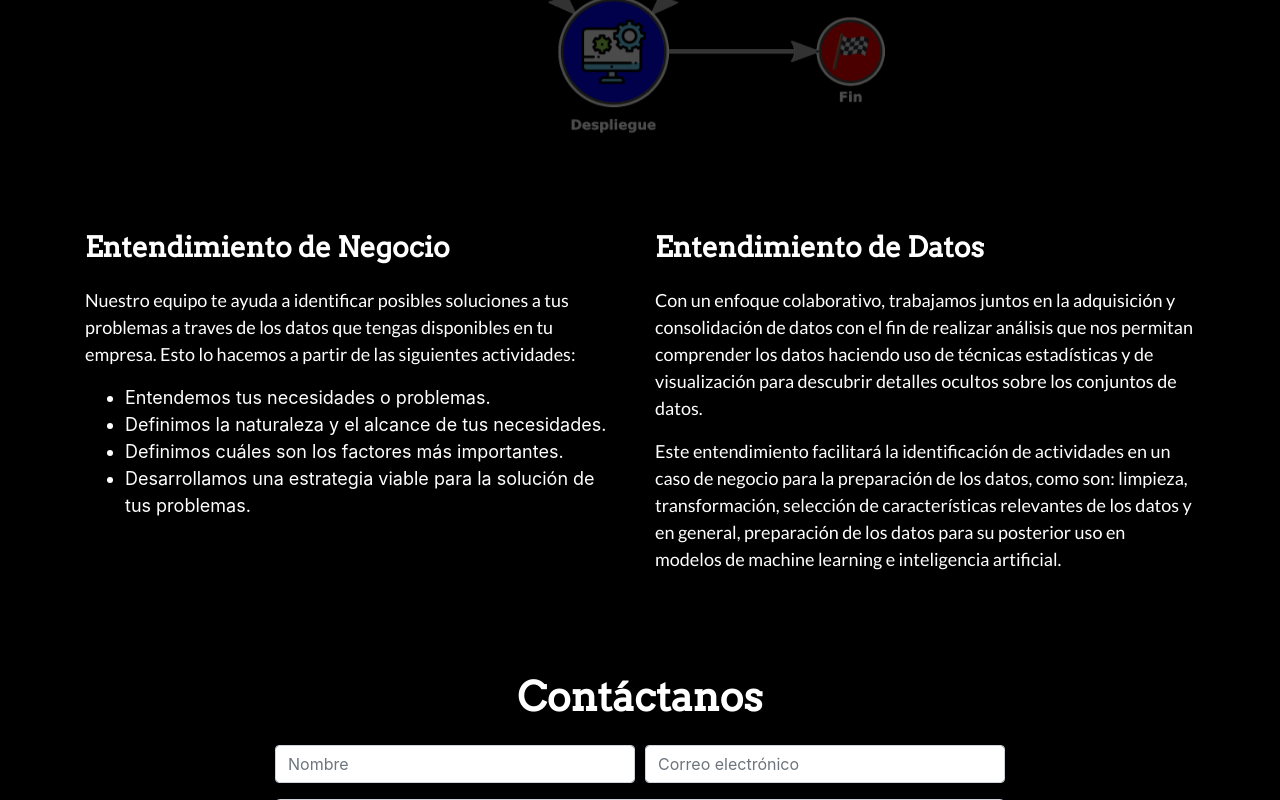
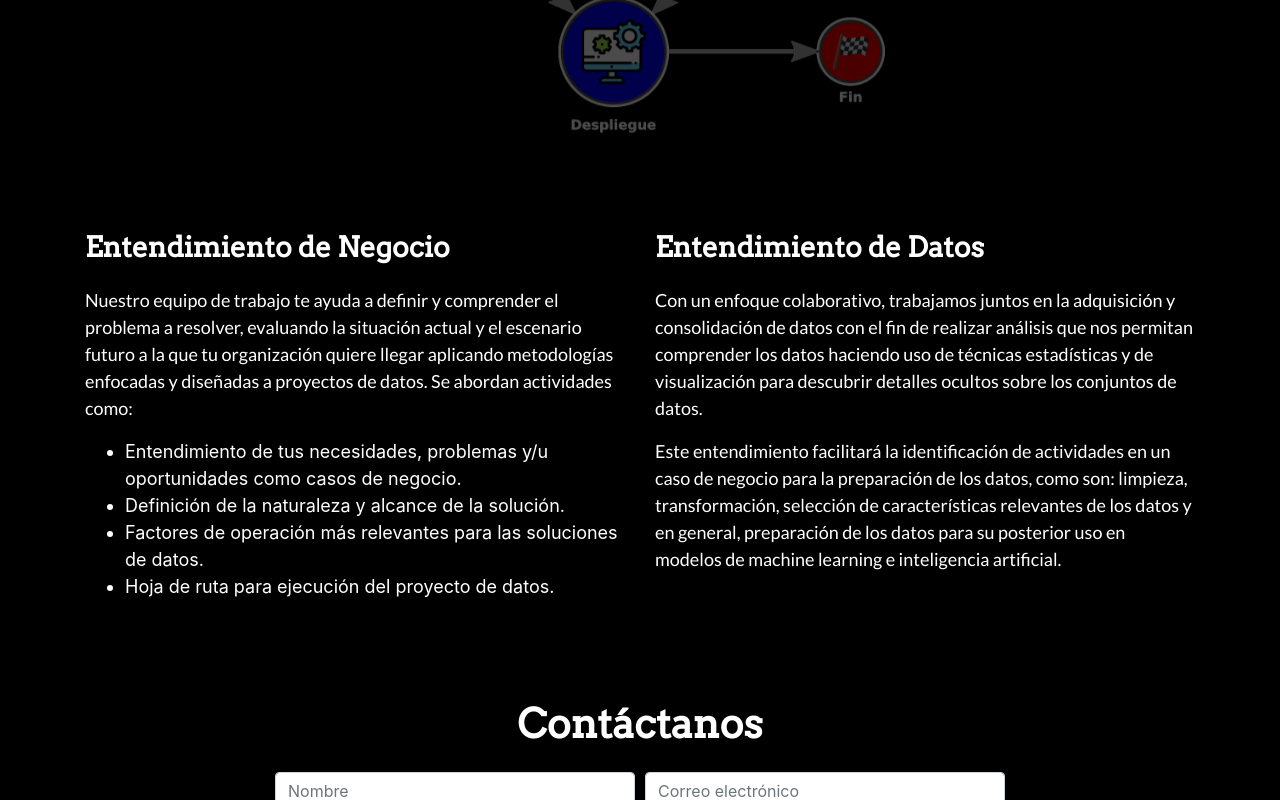
Before and after one commit to GuAI-Artificial-Intelligence/GuAI-Artificial-Intelligence.github.io, a plain HTML site: page discover_business_cases.html in a window 1280 px wide. Shown: the part 547-1347 px from the top of the page. Drawn offline with nearby package versions, Linux system fonts and the light colour scheme.

Commit message:
modificacion pilar 1

```diff
--- a/discover_business_cases.html
+++ b/discover_business_cases.html
@@ -103,12 +103,12 @@
                 <div class="col-12 col-lg-6 pt-4 pb-4">
                     <h3 style="color: white; font-weight:bold;">Entendimiento de Negocio</h3>
                     <div style="background-color: black; height:15px; width:100%"></div>
-                    <p style="font-size: large;">Nuestro equipo te ayuda a identificar posibles soluciones a tus problemas a traves de los datos que tengas disponibles en tu empresa. Esto lo hacemos a partir de las siguientes actividades: </p>
+                    <p style="font-size: large;">Nuestro equipo de trabajo te ayuda a definir y comprender el problema a resolver, evaluando la situación actual y el escenario futuro a la que tu organización quiere llegar aplicando metodologías enfocadas y diseñadas a proyectos de datos. Se abordan actividades como:</p>
                     <ul>
-                        <li style="font-size: large;">Entendemos tus necesidades o problemas.</li>
-                        <li style="font-size: large;">Definimos la naturaleza y el alcance de tus necesidades.</li>
-                        <li style="font-size: large;">Definimos cuáles son los factores más importantes.</li>
-                        <li style="font-size: large;">Desarrollamos una estrategia viable para la solución de tus problemas.</li>
+                        <li style="font-size: large;">Entendimiento de tus necesidades, problemas y/u oportunidades como casos de negocio.</li>
+                        <li style="font-size: large;">Definición de la naturaleza y alcance de la solución.</li>
+                        <li style="font-size: large;">Factores de operación más relevantes para las soluciones de datos.</li>
+                        <li style="font-size: large;">Hoja de ruta para ejecución del proyecto de datos.</li>
                     </ul>
                 </div>
                 <div class="col-12 col-lg-6 pt-4 pb-4">
```
